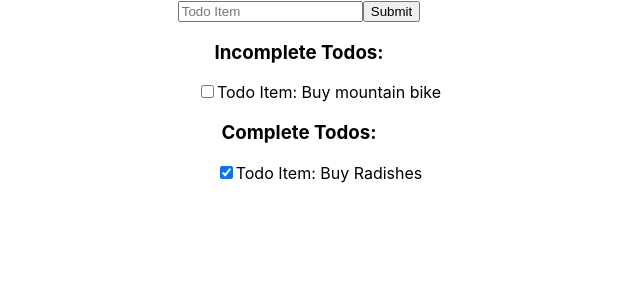
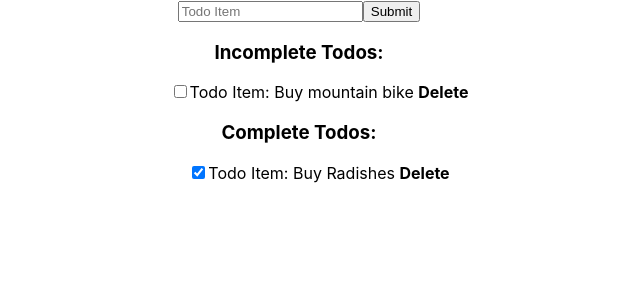
Before and after one commit to truthseekers/functional-todo-list, a React (Create React App) app: page / in a window 1280 px wide. Shown: the top 300 px of the page, without its empty margins (341-981 px from the left). Built offline with nearby package versions, Linux system fonts and the light colour scheme.

Commit message:
done deleting todos

```diff
--- a/src/App.js
+++ b/src/App.js
@@ -21,6 +21,11 @@ function TodoItem(props) {
     props.updateTodo(props.id);
   };
 
+  const deleteTodo = () => {
+    console.log("props.id", props.id);
+    props.deleteTodo(props.id);
+  };
+
   return (
     <li>
       <input
@@ -28,7 +33,10 @@ function TodoItem(props) {
         onChange={updateTodo}
         checked={props.isCompleted}
       />
-      Todo Item: {props.title}
+      Todo Item: {props.title}{" "}
+      <span style={{ fontWeight: "bold" }} onClick={deleteTodo}>
+        Delete
+      </span>
     </li>
   );
 }
@@ -45,6 +53,7 @@ function TodoList(props) {
           title={elem.title}
           isCompleted={elem.isCompleted}
           updateTodo={props.updateTodo}
+          deleteTodo={props.deleteTodo}
         />
       );
     } else {
@@ -55,6 +64,7 @@ function TodoList(props) {
           title={elem.title}
           isCompleted={elem.isCompleted}
           updateTodo={props.updateTodo}
+          deleteTodo={props.deleteTodo}
         />
       );
     }
@@ -99,6 +109,12 @@ function App() {
     setTodos(newTodos);
   };
 
+  const deleteTodo = (deleteId) => {
+    console.log(deleteId);
+    let newTodos = todos.filter((elem) => elem.id !== deleteId);
+    setTodos(newTodos);
+  };
+
   return (
     <div className="App">
       <form onSubmit={handleSubmit}>
@@ -114,7 +130,7 @@ function App() {
         <input type="submit" value="Submit" />
       </form>
 
-      <TodoList updateTodo={updateTodo} todos={todos} />
+      <TodoList updateTodo={updateTodo} deleteTodo={deleteTodo} todos={todos} />
     </div>
   );
 }
```
